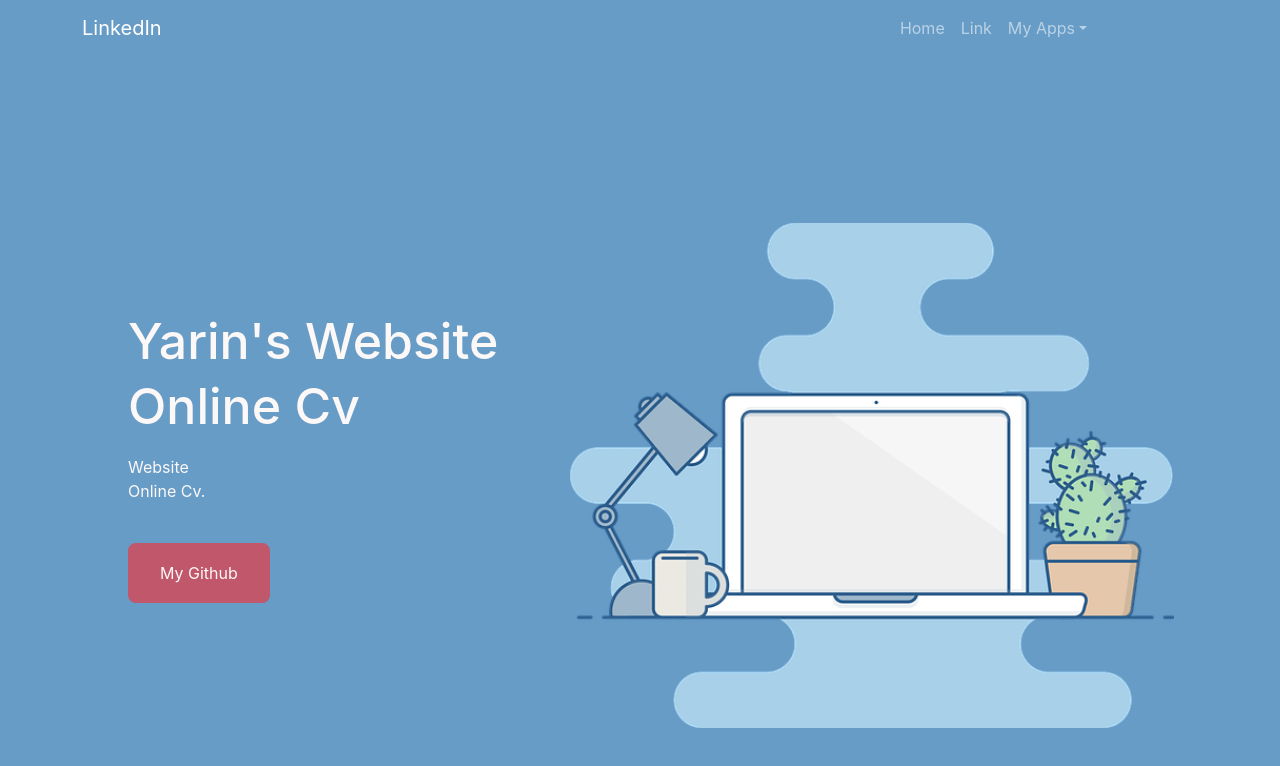
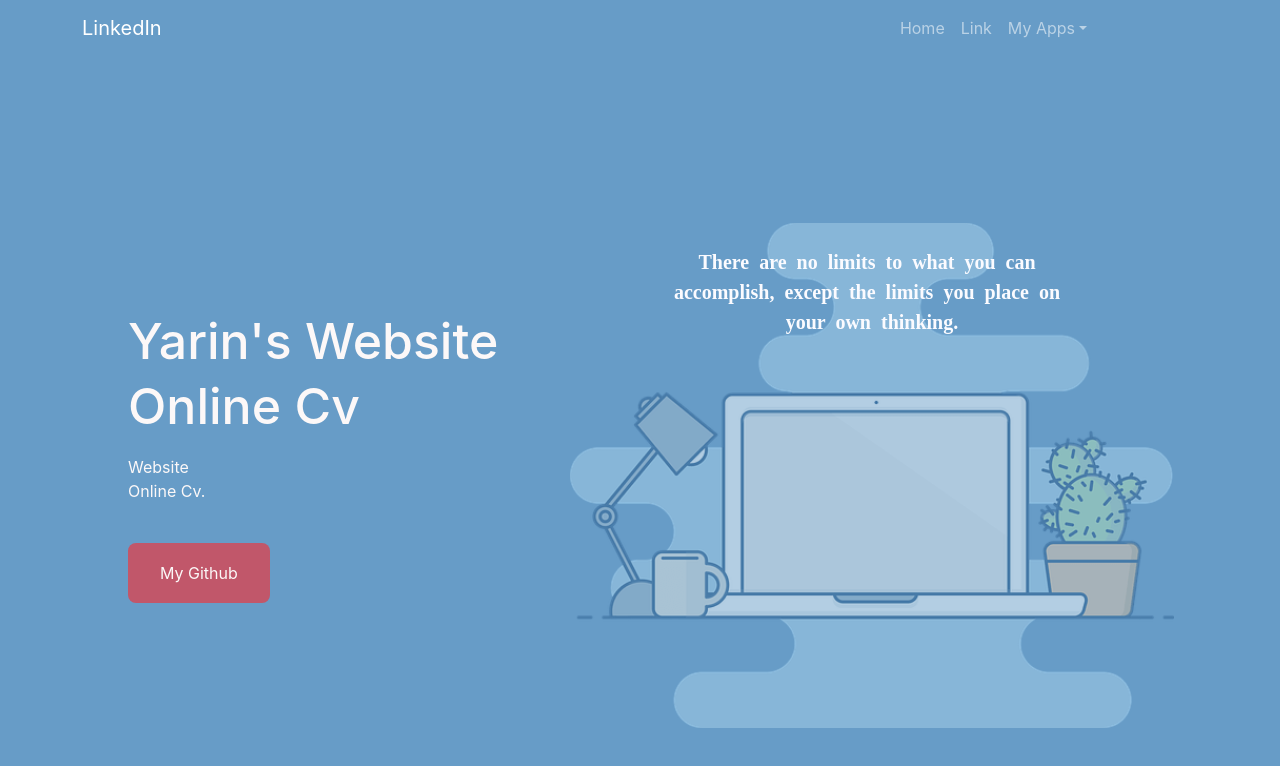
Before and after one commit to yarinAl/deployment-website, a React (Create React App) app: page / in a window 1280 px wide. Shown: the top 766 px of the page. Built offline with nearby package versions, Linux system fonts and the light colour scheme.

Commit message:
added animated text

```diff
--- a/src/App.css
+++ b/src/App.css
@@ -3,9 +3,124 @@
   margin: 0;
 
 }
+.imgDesgin{
+  opacity: 0.5;
+}
+/* design for text animation */
 
-.noSpace{
+@import url("https://fonts.googleapis.com/css?family=Montserrat&display=swap");
+
+
+.bdym {
+font-size: 20px;
+  display: flex;
+  flex-direction: column;
+  justify-content: center;
+  align-items: center;
+  padding-bottom: 100px;
+  font-weight: bold;
+  color: rgb(251, 251, 255);
+
 }
+
+.myH12 {
+  font-family: "Montserrat Medium";
+  max-width: 40ch;
+  text-align: center;
+  transform: scale(0.94);
+  animation: scale 3s forwards cubic-bezier(0.5, 1, 0.89, 1);
+}
+@keyframes scale {
+  100% {
+    transform: scale(1);
+  }
+}
+
+.myH1 {
+  display: inline-block;
+  opacity: 0;
+  filter: blur(4px);
+}
+
+.myH1:nth-child(1) {
+  animation: fade-in 0.8s 0.1s forwards cubic-bezier(0.11, 0, 0.5, 0);
+}
+
+.myH1:nth-child(2) {
+  animation: fade-in 0.8s 0.2s forwards cubic-bezier(0.11, 0, 0.5, 0);
+}
+
+.myH1:nth-child(3) {
+  animation: fade-in 0.8s 0.3s forwards cubic-bezier(0.11, 0, 0.5, 0);
+}
+
+.myH1:nth-child(4) {
+  animation: fade-in 0.8s 0.4s forwards cubic-bezier(0.11, 0, 0.5, 0);
+}
+
+.myH1:nth-child(5) {
+  animation: fade-in 0.8s 0.5s forwards cubic-bezier(0.11, 0, 0.5, 0);
+}
+
+.myH1:nth-child(6) {
+  animation: fade-in 0.8s 0.6s forwards cubic-bezier(0.11, 0, 0.5, 0);
+}
+
+.myH1:nth-child(7) {
+  animation: fade-in 0.8s 0.7s forwards cubic-bezier(0.11, 0, 0.5, 0);
+}
+
+.myH1:nth-child(8) {
+  animation: fade-in 0.8s 0.8s forwards cubic-bezier(0.11, 0, 0.5, 0);
+}
+
+.myH1:nth-child(9) {
+  animation: fade-in 0.8s 0.9s forwards cubic-bezier(0.11, 0, 0.5, 0);
+}
+
+.myH1:nth-child(10) {
+  animation: fade-in 0.8s 1s forwards cubic-bezier(0.11, 0, 0.5, 0);
+}
+
+.myH1:nth-child(11) {
+  animation: fade-in 0.8s 1.1s forwards cubic-bezier(0.11, 0, 0.5, 0);
+}
+
+.myH1:nth-child(12) {
+  animation: fade-in 0.8s 1.2s forwards cubic-bezier(0.11, 0, 0.5, 0);
+}
+
+.myH1:nth-child(13) {
+  animation: fade-in 0.8s 1.3s forwards cubic-bezier(0.11, 0, 0.5, 0);
+}
+
+.myH1:nth-child(14) {
+  animation: fade-in 0.8s 1.4s forwards cubic-bezier(0.11, 0, 0.5, 0);
+}
+
+.myH1:nth-child(15) {
+  animation: fade-in 0.8s 1.5s forwards cubic-bezier(0.11, 0, 0.5, 0);
+}
+
+.myH1:nth-child(16) {
+  animation: fade-in 0.8s 1.6s forwards cubic-bezier(0.11, 0, 0.5, 0);
+}
+
+.myH1:nth-child(17) {
+  animation: fade-in 0.8s 1.7s forwards cubic-bezier(0.11, 0, 0.5, 0);
+}
+
+.myH1:nth-child(18) {
+  animation: fade-in 0.8s 1.8s forwards cubic-bezier(0.11, 0, 0.5, 0);
+}
+
+@keyframes fade-in {
+  100% {
+    opacity: 1;
+    filter: blur(0);
+  }
+}
+/*===== End text animation design =====*/
 
 .bar{
   background-color: #679cc7 !important
--- a/src/App.js
+++ b/src/App.js
@@ -10,7 +10,7 @@ function App() {
   const img1 = require('./images/img1.png')
   return (
     <div>
-    <Navbar className="bar" variant="dark"  bg="dark"  expand="lg">
+      <Navbar className="bar" variant="dark" bg="dark" expand="lg">
         <Container>
           <Navbar.Brand href="https://www.linkedin.com/in/yarin-alkalai/">LinkedIn</Navbar.Brand>
           <Navbar.Toggle aria-controls="basic-navbar-nav" />
@@ -31,11 +31,32 @@ function App() {
           <section className="home" id="home">
             <div className="home__container bd-grid">
               <div className="home__img">
-                        <img src={img1} alt="" data-speed="-2" className="move"/>
+                <img src={img1} alt="" data-speed="-2" className="move imgDesgin" />
+                <div className='bdym'>
+                  <div className='myH12'>
+                    <div className='myH1'>There &nbsp;</div>
+                    <div className='myH1'>are &nbsp;</div>
+                    <div className='myH1'>no &nbsp;</div>
+                    <div className='myH1'>limits &nbsp;</div>
+                    <div className='myH1'>to &nbsp;</div>
+                    <div className='myH1'>what &nbsp;</div>
+                    <div className='myH1'>you &nbsp;</div>
+                    <div className='myH1'>can &nbsp;</div>
+                    <div className='myH1'>accomplish, &nbsp;</div>
+                    <div className='myH1'>except &nbsp;</div>
+                    <div className='myH1'>the &nbsp;</div>
+                    <div className='myH1'>limits &nbsp;</div>
+                    <div className='myH1'>you &nbsp;</div>
+                    <div className='myH1'>place &nbsp;</div>
+                    <div className='myH1'>on &nbsp;</div>
+                    <div className='myH1'>your &nbsp;</div>
+                    <div className='myH1'>own &nbsp;</div>
+                    <div className='myH1'>thinking.</div>
+                  </div></div>
               </div>
               <div className="home__data">
-                        <h1 className="home__title">Yarin's Website<br/> Online Cv</h1>
-                        <p className="home__description">Website <br/> Online Cv.</p>
+                <h1 className="home__title">Yarin's Website<br /> Online Cv</h1>
+                <p className="home__description">Website <br /> Online Cv.</p>
                 <a href="https://github.com/yarinAl" className="home__button">My Github</a>
               </div>
             </div>
```
Lines whose indentation alone changed are shown as unchanged.
